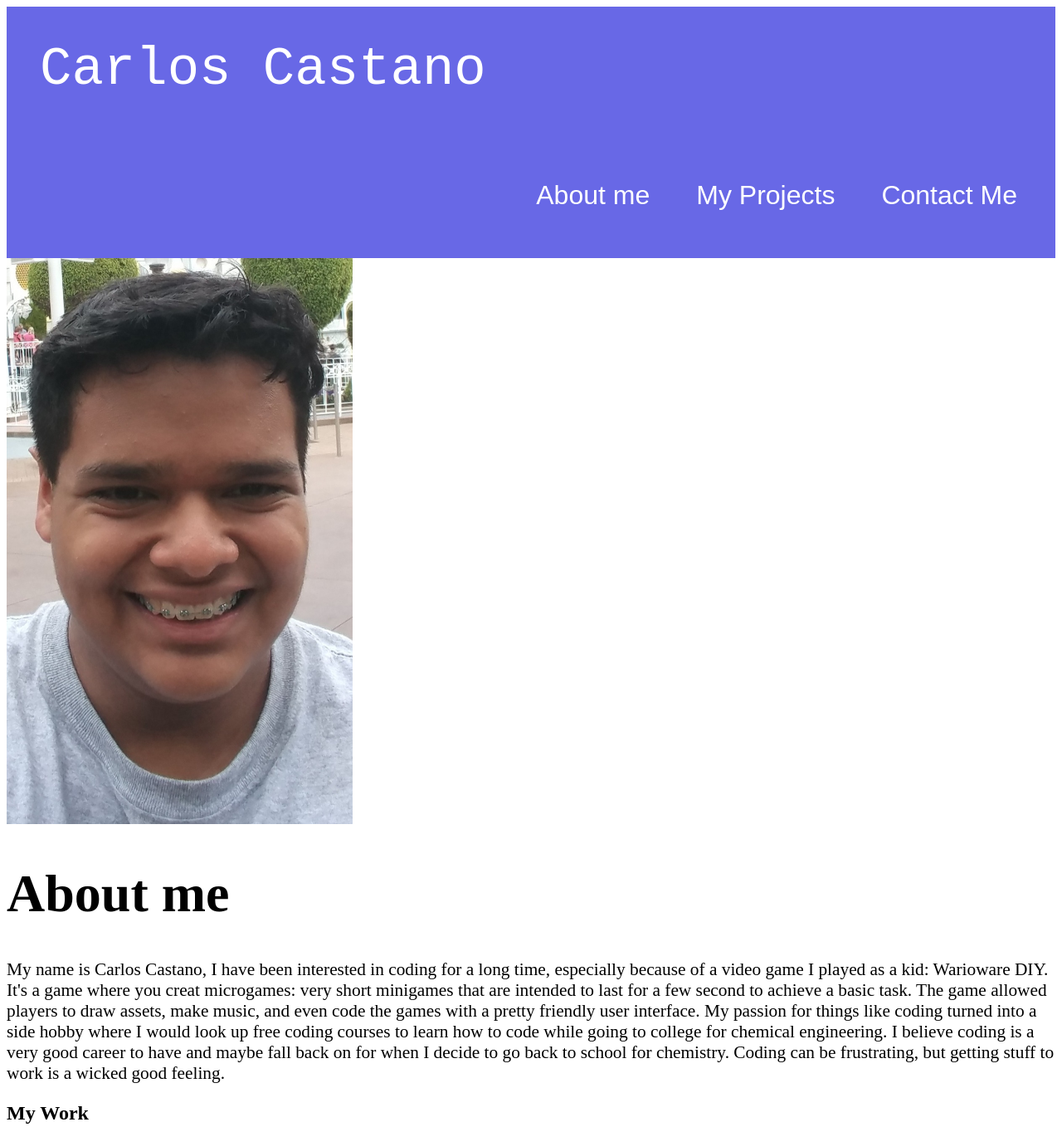
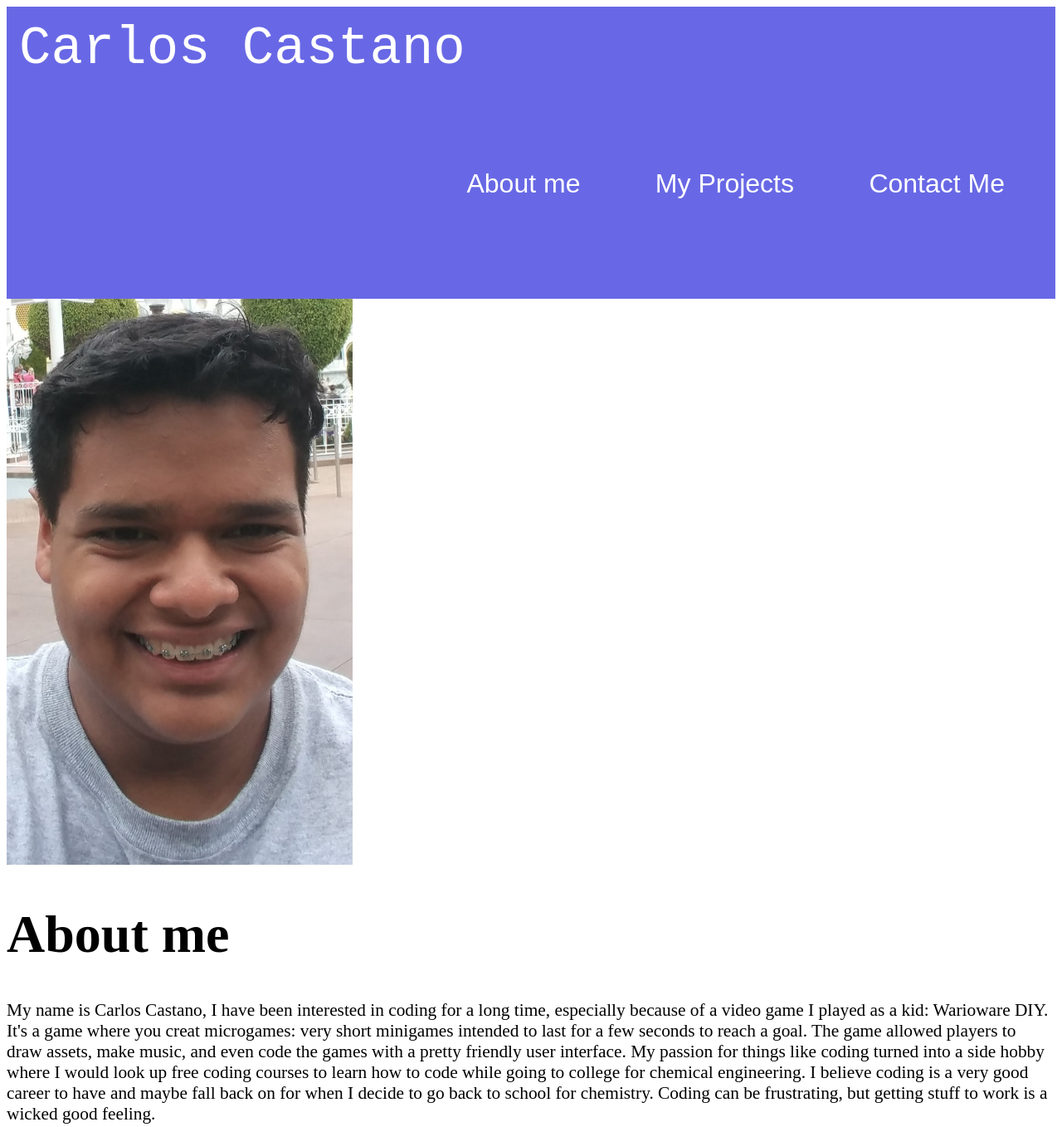
Before and after one commit to CarlosC074/Week_2, a plain HTML site: page index.html in a window 1280 px wide. Shown: the top 1358 px of the page at 83% size. Drawn offline with Linux system fonts and the light colour scheme.

Commit message:
Removed placeholders to make room for actual projects

```diff
--- a/Week_2_Portfolio_files/assets/style.css
+++ b/Week_2_Portfolio_files/assets/style.css
@@ -1,6 +1,6 @@
 header {
     background-color: rgb(104, 104, 230);
-    padding: 40px;
+    padding: 15px;
     color: white;
     font-size: 48pt;
     font-family: monospace;
--- a/index.html
+++ b/index.html
@@ -11,7 +11,7 @@
 
 </head>
 <body>
-    <header>Carlos Castano</header>
+    <header>Carlos Castano
     <div class= "nav_bar">
     <nav class= "primary_navigation" >
         <ul>
@@ -21,14 +21,14 @@
         </ul>
     </nav>
     </div>
-
+    </header>
 
         <div id= "Disney_2018">
             <img src= "./Week_2_Portfolio_files/assets/images/Disneyland_2018.jpg" alt= "Disneyland_2018">
         </div>
         <h1 id= "bio">About me</h1>
         <p>My name is Carlos Castano, I have been interested in coding for a long time, especially because of a video game I played as a kid: Warioware DIY. It's a game
-            where you creat microgames: very short minigames that are intended to last for a few second to achieve a basic task. The game
+            where you creat microgames: very short minigames intended to last for a few seconds to reach a goal. The game
             allowed players to draw assets, make music, and even code the games with a pretty friendly user interface. My passion for things like coding
             turned into a side hobby where I would look up free coding courses to learn how to code while going to college for chemical engineering. I believe coding is a very good
             career to have and maybe fall back on for when I decide to go back to school for chemistry. Coding can be frustrating, but getting stuff to work
@@ -36,6 +36,7 @@
         </p>
 
         <div class= "flex-box">
+            <!--
         <h2 id= "work">My Work</h2>
             <img src= "./Week_2_Portfolio_files/assets/images/Rock-paper-scissors.jpg" alt= "Rock-paper-scissors-game">
                 <button class= "workButton">Rock Paper Scissors</button>
@@ -43,13 +44,10 @@
                 <button class= "workButton">Chocolate</button>
             <img src= "./Week_2_Portfolio_files/assets/images/Sample_Dog.jpg" alt= "puppy">
                 <button class= "workButton"><a download= "https://th.bing.com/th/id/OIP.UVyg7_CGbuuvwCn5T1zkOwHaGm?pid=ImgDet&rs=1"> Dowload a stock photo of a dog</a></button>
-                <!-- Due to a misunderstanding on my part this is not indeed a true stock photo (an image with legal guarantee of being available for public and commercial use)
-                and may be subject to legal litigation if I use it in a commercial setting (i.e using it for an official job interview) and is therefore technically contraband.
-                Dowload this dog at your own risk. SERIOUS NOTE: USE A DIFFERENT IMAGE WHEN REVISITNG THIS CODE-->
             <img src= "./Week_2_Portfolio_files/assets/images/Work-in-progress.jpg" alt= "work">
                 <button class= "workButton">In progress</button>
         </div>
-
+    -->
         <h3 id= "contact">Contact Information</h3>
             <a href= "mailto: carlos.castano74@gmail.com">carlos.castano74@gmail.com</a>
     </main>
```
